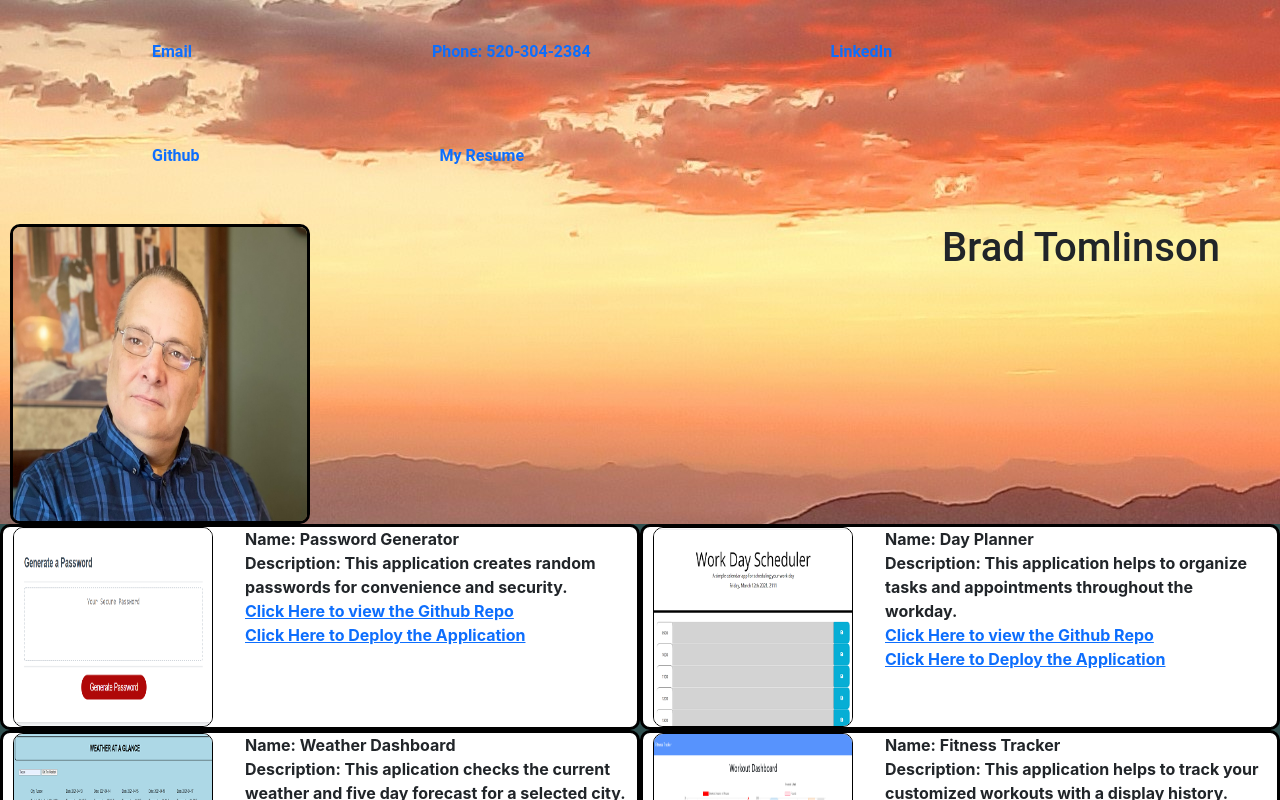
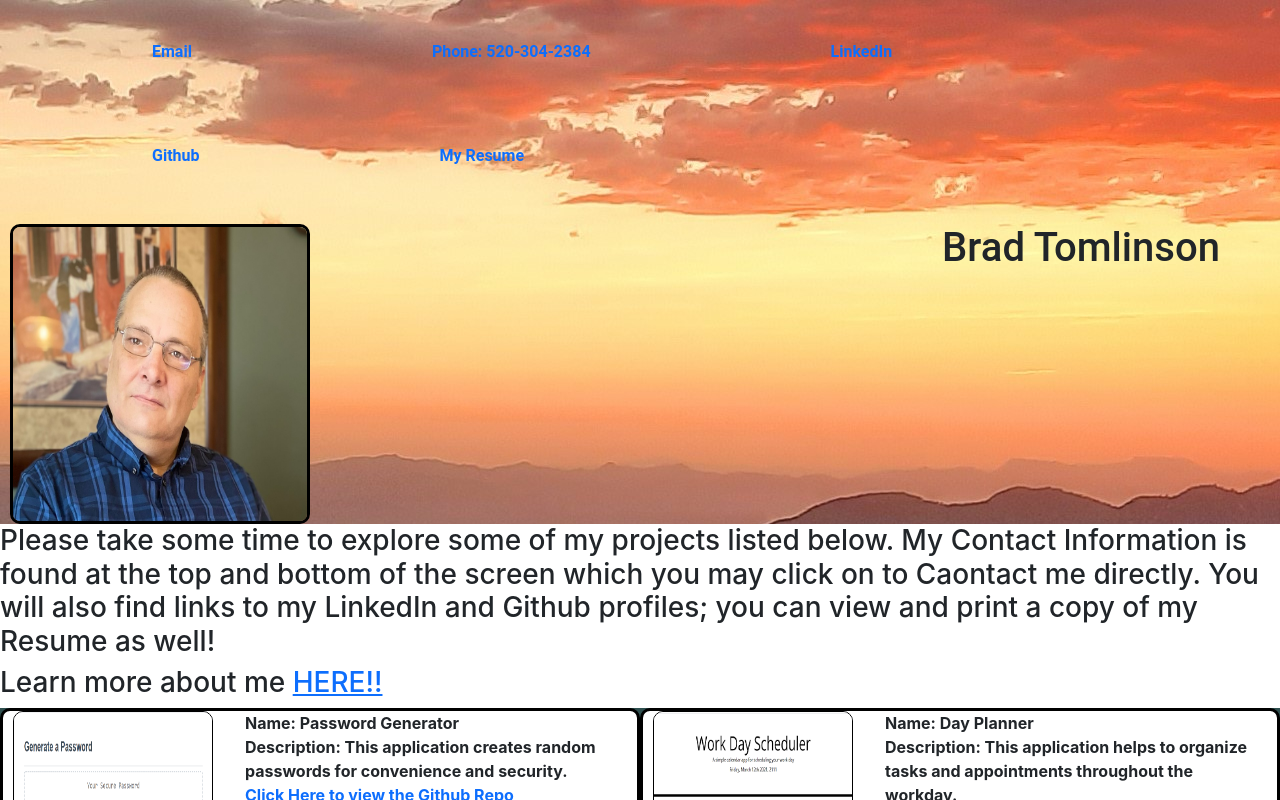
Before and after one commit to bradfan/showcase-portfolio, a React (Create React App) app: page / in a window 1280 px wide. Shown: the top 800 px of the page. Built offline with nearby package versions, Linux system fonts and the light colour scheme.

Commit message:
add section

```diff
--- a/src/App.js
+++ b/src/App.js
@@ -3,6 +3,7 @@ import projects from "./projects.json";
 import Header from "./Header";
 import Card from "./Card";
 import Footer from "./Footer";
+import Section from "./Section";
 
 class App extends Component {
   state = {
@@ -13,6 +14,7 @@ class App extends Component {
     return (
       <div>
         <Header></Header>
+        <Section></Section>
         {this.state.projects.map((project) => (
           <Card
             props={project}
--- a/src/Section.js
+++ b/src/Section.js
@@ -0,0 +1,22 @@
+import React from "react";
+
+const styles = {
+
+};
+
+function Section() {
+  return (
+    <div>
+      <h3>
+        Please take some time to explore some of my projects listed below. My
+        Contact Information is found at the top and bottom of the screen which
+        you may click on to Caontact me directly. You will also find links to my
+        LinkedIn and Github profiles; you can view and print a copy of my Resume
+        as well!
+      </h3>
+    <h3>Learn more about me <a href="https://github.com/bradfan" target="blank">HERE!!</a></h3>
+    </div>
+  );
+}
+
+export default Section;
```
